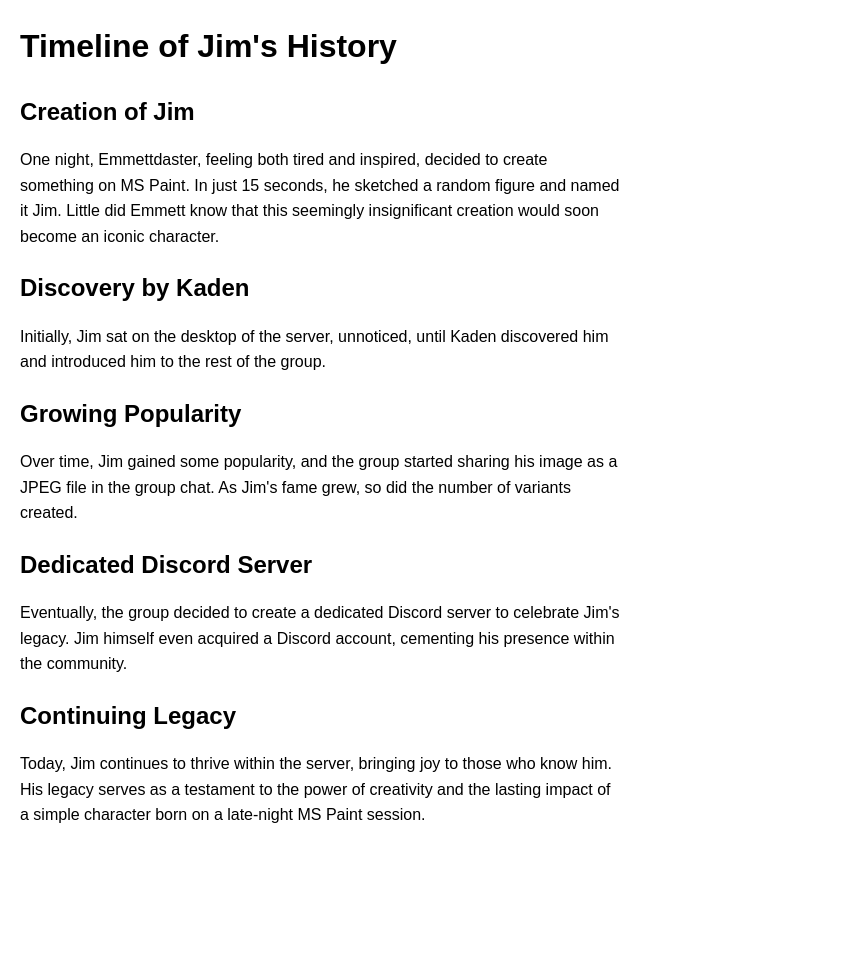
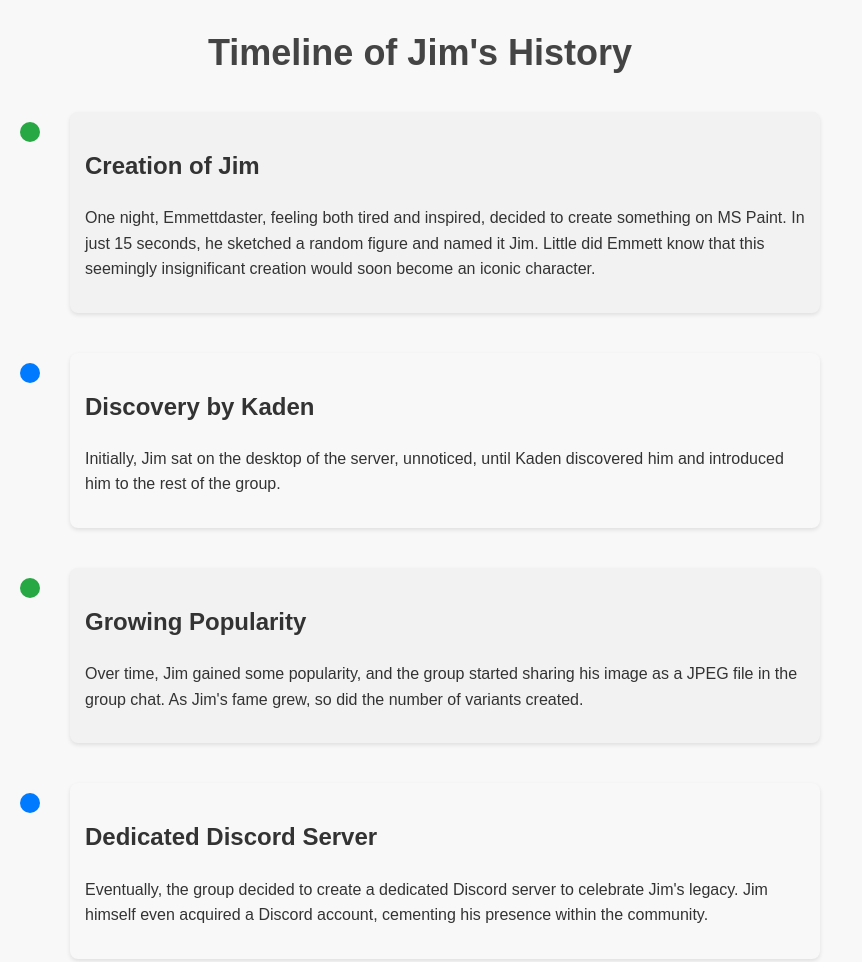
Before and after one commit to emmettdaster/emmettdaster.github.io, a plain HTML site: page index.html in a window 1280 px wide. Shown: the top 962 px of the page, without its empty margins (0-862 px from the left). Before the commit the page ends 848 px from the top, so only its background shows below. Drawn offline with Linux system fonts and the light colour scheme.

Commit message:
Update index.html

```diff
--- a/index.html
+++ b/index.html
@@ -8,30 +8,102 @@
         body {
             font-family: Arial, sans-serif;
             margin: 20px;
-            max-width: 600px;
+            max-width: 800px;
             line-height: 1.6;
+            background-color: #f8f8f8;
+            color: #333;
         }
-        h1, h2, p {
-            margin-bottom: 10px;
+
+        h1 {
+            text-align: center;
+            font-size: 36px;
+            margin-bottom: 30px;
+            color: #444;
+        }
+
+        .timeline-item {
+            position: relative;
+            padding-left: 50px;
+            margin-bottom: 40px;
+        }
+
+        .timeline-item:before {
+            content: "";
+            position: absolute;
+            top: 10px;
+            left: 0;
+            width: 20px;
+            height: 20px;
+            border-radius: 50%;
+            background-color: #007bff;
+            box-shadow: 0 0 0 4px #f8f8f8;
+        }
+
+        .timeline-content {
+            background-color: #f8f8f8;
+            padding: 15px;
+            border-radius: 8px;
+            box-shadow: 0 2px 4px rgba(0, 0, 0, 0.1);
+            position: relative;
+            animation: fadeInUp 1s ease;
+        }
+
+        .timeline-item:nth-child(even) .timeline-content {
+            background-color: #f2f2f2;
+        }
+
+        .timeline-item:nth-child(even):before {
+            background-color: #28a745;
+        }
+
+        @keyframes fadeInUp {
+            from {
+                opacity: 0;
+                transform: translateY(20px);
+            }
+            to {
+                opacity: 1;
+                transform: translateY(0);
+            }
         }
     </style>
 </head>
 <body>
     <h1>Timeline of Jim's History</h1>
 
+    <div class="timeline-item">
+        <div class="timeline-content">
             <h2>Creation of Jim</h2>
             <p>One night, Emmettdaster, feeling both tired and inspired, decided to create something on MS Paint. In just 15 seconds, he sketched a random figure and named it Jim. Little did Emmett know that this seemingly insignificant creation would soon become an iconic character.</p>
+        </div>
+    </div>
 
+    <div class="timeline-item">
+        <div class="timeline-content">
             <h2>Discovery by Kaden</h2>
             <p>Initially, Jim sat on the desktop of the server, unnoticed, until Kaden discovered him and introduced him to the rest of the group.</p>
+        </div>
+    </div>
 
+    <div class="timeline-item">
+        <div class="timeline-content">
             <h2>Growing Popularity</h2>
             <p>Over time, Jim gained some popularity, and the group started sharing his image as a JPEG file in the group chat. As Jim's fame grew, so did the number of variants created.</p>
+        </div>
+    </div>
 
+    <div class="timeline-item">
+        <div class="timeline-content">
             <h2>Dedicated Discord Server</h2>
             <p>Eventually, the group decided to create a dedicated Discord server to celebrate Jim's legacy. Jim himself even acquired a Discord account, cementing his presence within the community.</p>
+        </div>
+    </div>
 
+    <div class="timeline-item">
+        <div class="timeline-content">
             <h2>Continuing Legacy</h2>
             <p>Today, Jim continues to thrive within the server, bringing joy to those who know him. His legacy serves as a testament to the power of creativity and the lasting impact of a simple character born on a late-night MS Paint session.</p>
+        </div>
+    </div>
 </body>
 </html>
```
Lines whose indentation alone changed are shown as unchanged.
